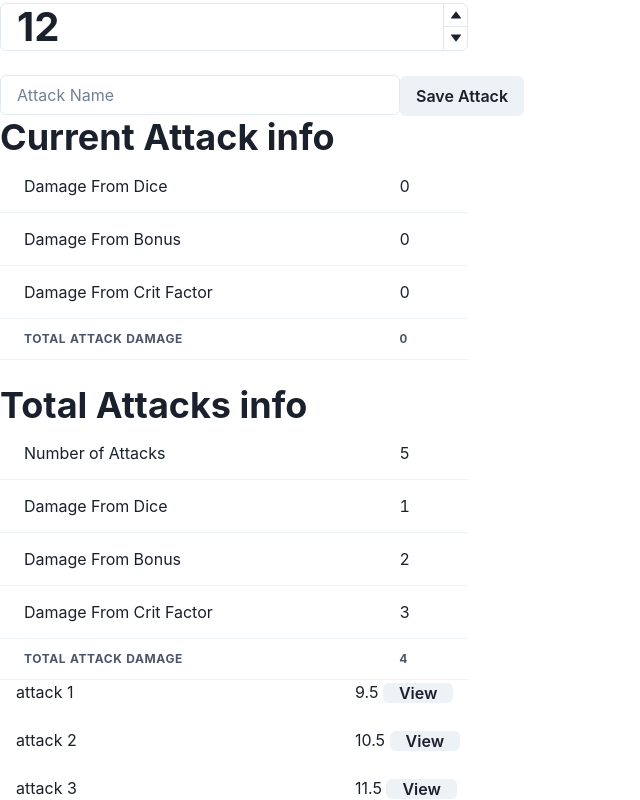
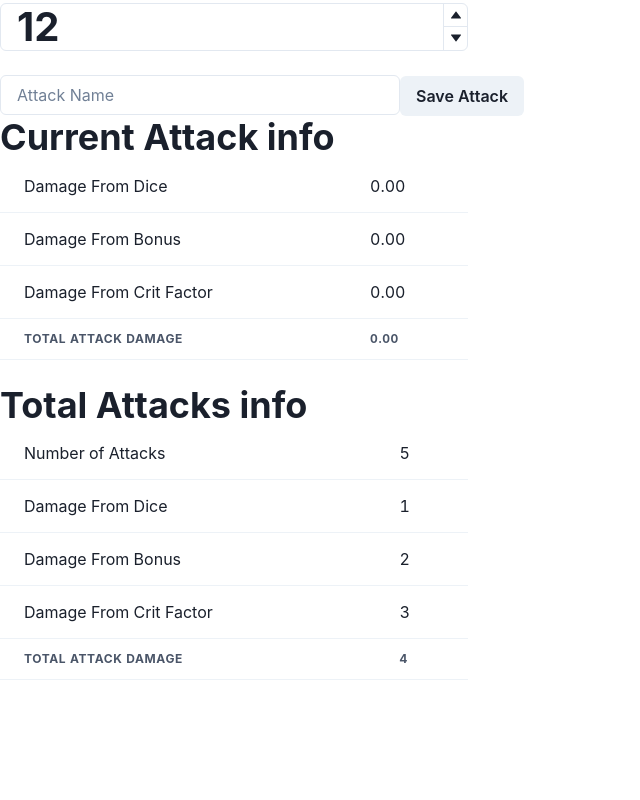
Before and after one commit to vzsoares/DnD-dpr-Calculator, a Next.js app: page / in a window 1280 px wide. Shown: the part 464-1264 px from the top of the page, without its empty margins (0-640 px from the left). After the commit the page ends 1144 px from the top, so only its background shows below. Built offline with nearby package versions, Linux system fonts and the light colour scheme.

Commit message:
basic attacks list func

```diff
--- a/packages/components/AttackListItem.js
+++ b/packages/components/AttackListItem.js
@@ -1,15 +1,11 @@
 import { Grid, GridItem, Container, Flex, Button } from "@chakra-ui/react";
 
-export default function AttackItem({
-  props: {
-    data: { name, dpr },
-  },
-}) {
+export default function AttackItem({ props }) {
   return (
     <Flex>
-      <Container>{name}</Container>
+      <Container>{props[0].name || "nameless"}</Container>
       <Container>
-        {dpr} <Button maxH={"20px"}>View</Button>
+        {props[1].totalAttackDamage} <Button maxH={"20px"}>View</Button>
       </Container>
     </Flex>
   );
--- a/packages/features/calculatorContext.js
+++ b/packages/features/calculatorContext.js
@@ -57,10 +57,12 @@ function CalculatorContextProvider({ children }) {
 
   useEffect(() => {
     setDisplayedAttackInfo({
-      damageFromDice: currentAttackData?.getAverageFromDice(),
-      damageFromBonus: currentAttackData?.getAverageFromBonus(),
-      damageFromCritFactor: currentAttackData?.getAverageFromCritFactor(),
-      totalAttackDamage: currentAttackData?.getAverageTotal(),
+      damageFromDice: currentAttackData?.getAverageFromDice().toFixed(2),
+      damageFromBonus: currentAttackData?.getAverageFromBonus().toFixed(2),
+      damageFromCritFactor: currentAttackData
+        ?.getAverageFromCritFactor()
+        .toFixed(2),
+      totalAttackDamage: currentAttackData?.getAverageTotal().toFixed(2),
     });
   }, [currentAttackData]);
 
@@ -80,10 +82,13 @@ function CalculatorContextProvider({ children }) {
   const saveAttack = useCallback(() => {
     setAttacksList([
       ...attacksList,
-      { ...currentAttackData, id: new Date().getTime() },
+      [
+        { ...currentAttackData, id: new Date().getTime() },
+        { ...displayedAttackInfo },
+      ],
     ]);
     clearDisplayedData();
-  }, [attacksList, currentAttackData]);
+  }, [attacksList, currentAttackData, displayedAttackInfo]);
   //
 
   const contextData = useMemo(() => {
@@ -105,6 +110,7 @@ function CalculatorContextProvider({ children }) {
       targetAC,
       setTargetAC,
       advantageModifier,
+      attacksList,
       setAdvantageModifier,
       displayedAttackInfo,
       saveAttack,
@@ -121,6 +127,7 @@ function CalculatorContextProvider({ children }) {
     targetAC,
     advantageModifier,
     saveAttack,
+    attacksList,
   ]);
   return (
     <calculatorContext.Provider value={contextData}>
--- a/packages/sections/AttacksListSection.js
+++ b/packages/sections/AttacksListSection.js
@@ -2,16 +2,13 @@
 import React from "react";
 import { Grid, GridItem, Container, Flex } from "@chakra-ui/react";
 import AttackListItem from "../components/AttackListItem";
+import { useCalculatorContext } from "../features/calculatorContext";
 export default function AttacksListSection() {
-  const attackList = [
-    { name: "attack 1", dpr: "9.5" },
-    { name: "attack 2", dpr: "10.5" },
-    { name: "attack 3", dpr: "11.5" },
-  ];
+  const { attacksList } = useCalculatorContext();
   return (
     <Grid templateColumns='repeat(1, 1fr)' gap={6} maxW='678px'>
-      {attackList.map((e, i) => {
-        return <AttackListItem props={{ data: e }} key={i} />;
+      {attacksList.map((e, i) => {
+        return <AttackListItem props={e} key={i} />;
       })}
     </Grid>
   );
```
